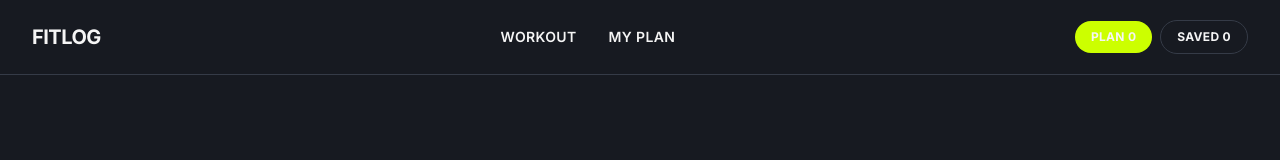
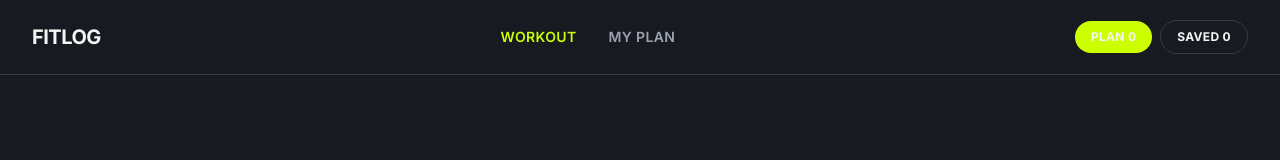
Before and after one commit to farhanarikta/FIT-LOG-2026, a Next.js app: page / in a window 1280 px wide. Shown: the top 160 px of the page. Built offline with nearby package versions, Linux system fonts and the light colour scheme; no server answers.

Commit message:
navbar active state is done

```diff
--- a/src/app/my-plan/page.js
+++ b/src/app/my-plan/page.js
@@ -2,6 +2,7 @@
 
 import { useState } from "react";
 import { usePlan } from "@/context/PlanContext";
+import Navbar from "@/components/Navbar";
 
 export default function MyPlan() {
   const {
@@ -28,6 +29,7 @@ export default function MyPlan() {
 
   return (
     <main className="min-h-screen">
+      <Navbar />
       <div className="mx-auto max-w-7xl px-5 py-16 lg:px-8 lg:py-24">
 
         {/* Header */}
--- a/src/components/Navbar.jsx
+++ b/src/components/Navbar.jsx
@@ -1,10 +1,12 @@
 "use client";
 
 import Link from "next/link";
+import { usePathname } from "next/navigation";
 import { usePlan } from "@/context/PlanContext";
 
 export default function Navbar() {
   const { plan, saved } = usePlan();
+  const pathname = usePathname();
 
   return (
     <header className="border-b border-[var(--border)] bg-[var(--background)]">
@@ -20,19 +22,33 @@ export default function Navbar() {
 
         {/* Navigation */}
         <div className="hidden items-center gap-8 md:flex">
+
           <Link
             href="/"
-            className="text-sm font-semibold uppercase tracking-wide text-[var(--accent)]"
+            className="text-sm font-semibold uppercase tracking-wide"
+            style={{
+              color:
+                pathname === "/"
+                  ? "var(--accent)"
+                  : "var(--muted)",
+            }}
           >
             Workout
           </Link>
 
           <Link
             href="/my-plan"
-            className="text-sm font-semibold uppercase tracking-wide text-[var(--muted)] transition hover:text-white"
+            className="text-sm font-semibold uppercase tracking-wide"
+            style={{
+              color:
+                pathname === "/my-plan"
+                  ? "var(--accent)"
+                  : "var(--muted)",
+            }}
           >
             My Plan
           </Link>
+
         </div>
 
         {/* Counters */}
```
